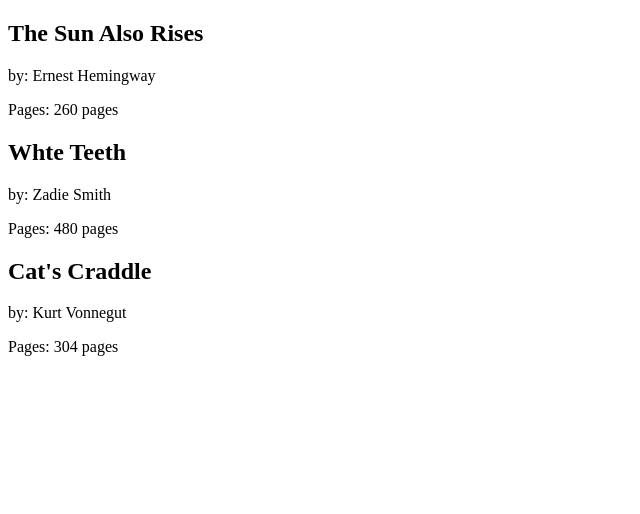
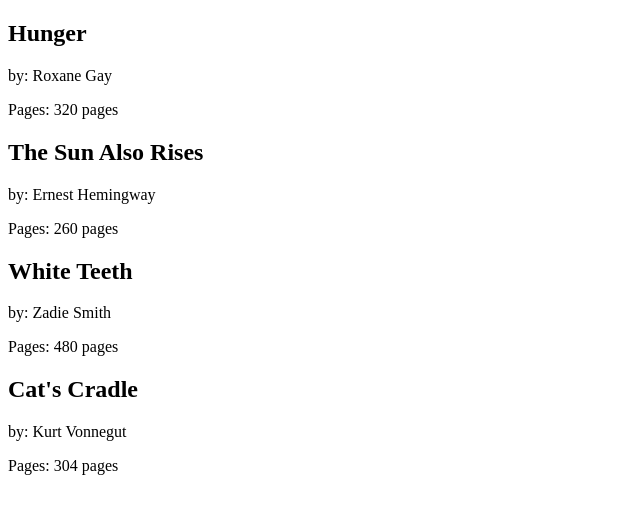
Before and after one commit to noeljcruz/React-is-Fun, a React (Create React App) app: page / in a window 1280 px wide. Shown: the top 514 px of the page, without its empty margins (0-640 px from the left). Built offline with nearby package versions, Linux system fonts and the light colour scheme.

Commit message:
Restructured the way the data is set up and passed as props.

```diff
--- a/src/index.js
+++ b/src/index.js
@@ -1,5 +1,12 @@
 import React from 'react'
 import { render } from 'react-dom'
+
+let bookList = [
+    { "title": "Hunger", "author": "Roxane Gay", "pages": 320 },
+    { "title": "The Sun Also Rises", "author": "Ernest Hemingway", "pages": 260 },
+    { "title": "White Teeth", "author": "Zadie Smith", "pages": 480 },
+    { "title": "Cat's Cradle", "author": "Kurt Vonnegut", "pages": 304 }
+]
 
 const Book = ({ title, author, pages }) => {
     return (
@@ -11,17 +18,21 @@
     )
 }
 
-const Library = () => {
+const Library = ({ books }) => {
     return (
         <div>
-            <Book title="The Sun Also Rises" author="Ernest Hemingway" pages={260} />
-            <Book title="Whte Teeth" author="Zadie Smith" pages={480} />
-            <Book title="Cat's Craddle" author="Kurt Vonnegut" pages={304} />
+            {books.map(
+                (book, i) => <Book
+                    key={i}
+                    title={book.title}
+                    author={book.author}
+                    pages={book.pages} />
+            )}
         </div>
     )
 }
 
 render(
-    <Library />,
+    <Library books={bookList} />,
     document.getElementById('root')
 )
```
